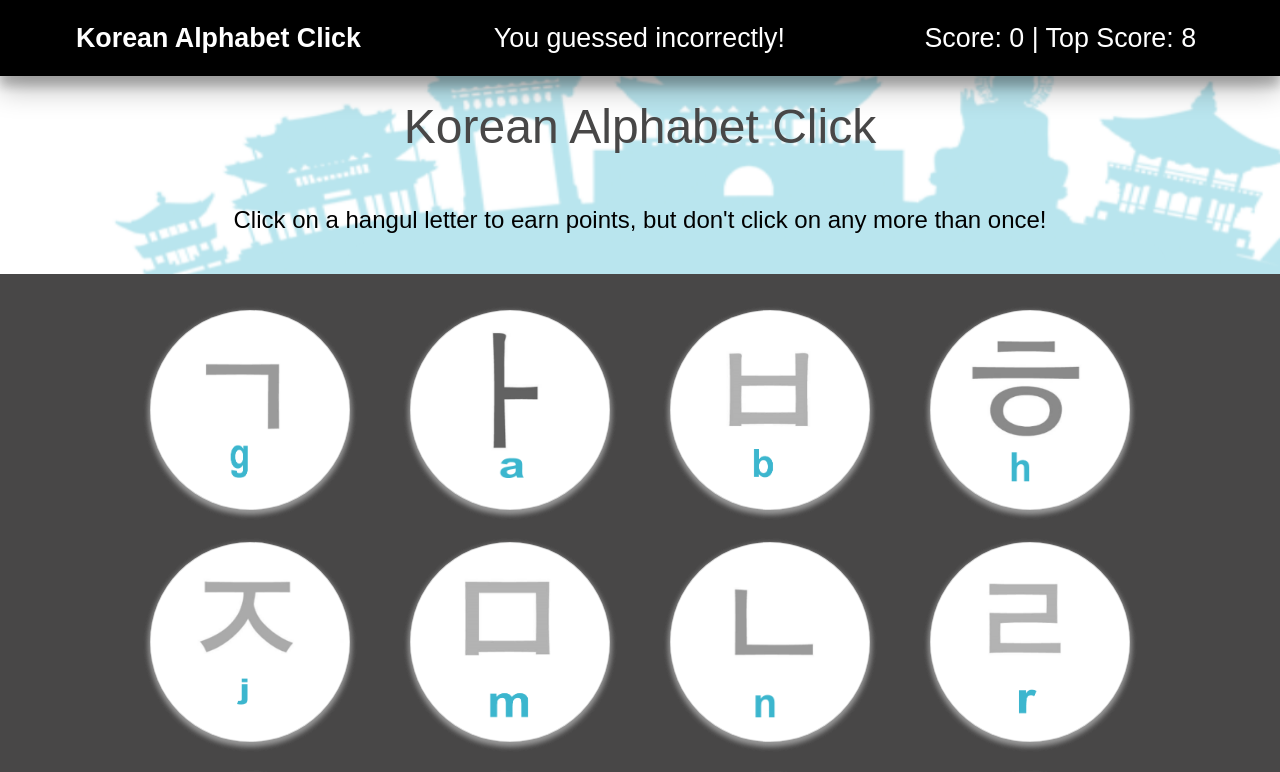
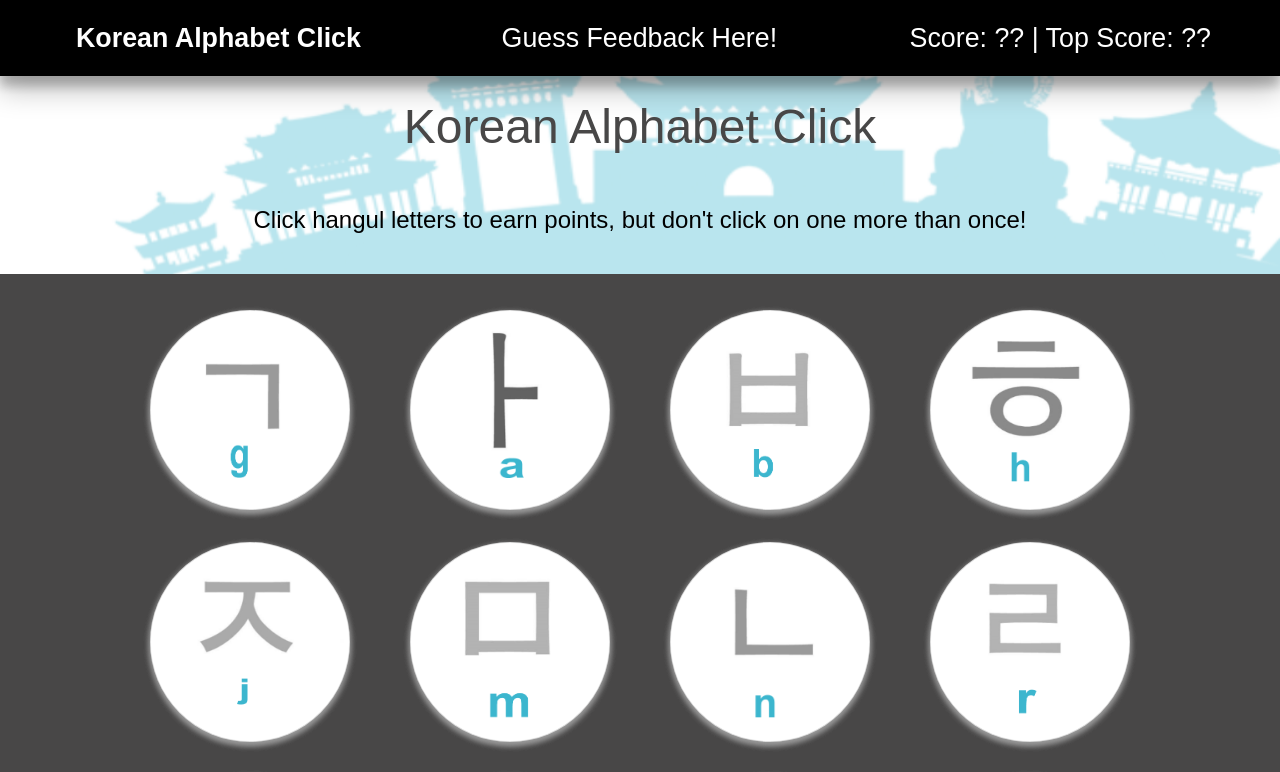
Before and after one commit to sjbmarek/react-1, a React (Create React App) app: page / in a window 1280 px wide. Shown: the top 772 px of the page. Built offline with nearby package versions, Linux system fonts and the light colour scheme.

Commit message:
start of App.js functions

```diff
--- a/public/index.html
+++ b/public/index.html
@@ -21,7 +21,7 @@
       work correctly both with client-side routing and a non-root public URL.
       Learn how to configure a non-root public URL by running `npm run build`.
     -->
-    <title>Clicky Dots</title>
+    <title>Korean Click</title>
   </head>
   <body>
     <noscript>
--- a/src/App.js
+++ b/src/App.js
@@ -20,6 +20,23 @@ class App extends Component {
     this.setState({ friends });
   };
 
+  shuffle = function() {
+  var input = this;
+
+  for (var i = input.length-1; i >=0; i--) {
+
+      var randomIndex = Math.floor(Math.random()*(i+1));
+      var itemAtIndex = input[randomIndex];
+
+      input[randomIndex] = input[i];
+      input[i] = itemAtIndex;
+  }
+  return input;
+  };
+
+
+
+
   // Map over this.state.friends and render a FriendCard component for each friend object
   render() {
     return (
@@ -28,8 +45,11 @@ class App extends Component {
       <Title></Title>
       <Wrapper >
         {this.state.friends.map(friend => (
+
+
           <FriendCard
-            removeFriend={this.removeFriend}
+            // removeFriend={this.removeFriend}
+
             id={friend.id}
             key={friend.id}
             image={friend.image}
--- a/src/components/FriendCard/FriendCard.css
+++ b/src/components/FriendCard/FriendCard.css
@@ -1,12 +1,14 @@
 .card {
-  /*background: #fff;*/
   border-radius: 50%;
   height: 200px;
   margin: 1rem;
   position: relative;
   width: 200px;
   box-shadow: 0 3px 6px #999, 0 3px 6px #999;
-  /*text-align: left;*/
+}
+
+.card:hover .img-container {
+  opacity: 0.5;
 }
 
 .card > .img-container {
@@ -15,35 +17,10 @@
   overflow: hidden;
   text-align: center;
   background: white;
+  opacity: 1;
+  transition: .2s ease;
 }
 .card > .img-container > img {
   width: 100%;
   height:100%;
 }
-
-/*.card > .content {
-  padding-left: 1rem;
-  padding-right: 1rem;
-  font-size: 15px;
-}
-
-.card > .content > ul {
-  list-style-type: none;
-}
-
-.card > .content > ul > li {
-  margin-top: 18px;
-}
-
-.card > .remove {
-  color: #ff1744;
-  font-size: 48px;
-  position: absolute;
-  top: -20px;
-  right: 5px;
-  cursor: pointer;
-}
-
-.card > .remove:hover {
-  color: #d50000;
-}*/
--- a/src/components/Navbar/Navbar.js
+++ b/src/components/Navbar/Navbar.js
@@ -5,8 +5,8 @@ const Navbar = props => (
 	<nav className="navbar p-0">
 		<ul className ="m-0 p-2">
 			<li className="brand"><a href="/">Korean Alphabet Click</a></li>
-			<li className="">You guessed incorrectly!</li>
-			<li>Score: 0 | Top Score: 8</li>
+			<li className="">Guess Feedback Here!</li>
+			<li>Score: ?? | Top Score: ??</li>
 		</ul>
 	</nav>
 	);
--- a/src/components/Title/Title.js
+++ b/src/components/Title/Title.js
@@ -4,7 +4,7 @@ import "./Title.css";
 const Title = props => (
 	<div className="titleblock pt-5 pb-3">
 	<h1 className="title">Korean Alphabet Click</h1>
-	<h4 className="subtitle pb-3">Click on a hangul letter to earn points, but don't click on any more than once!</h4>
+	<h4 className="subtitle pb-3">Click hangul letters to earn points, but don't click on one more than once!</h4>
 	</div>
 	);
 
```
